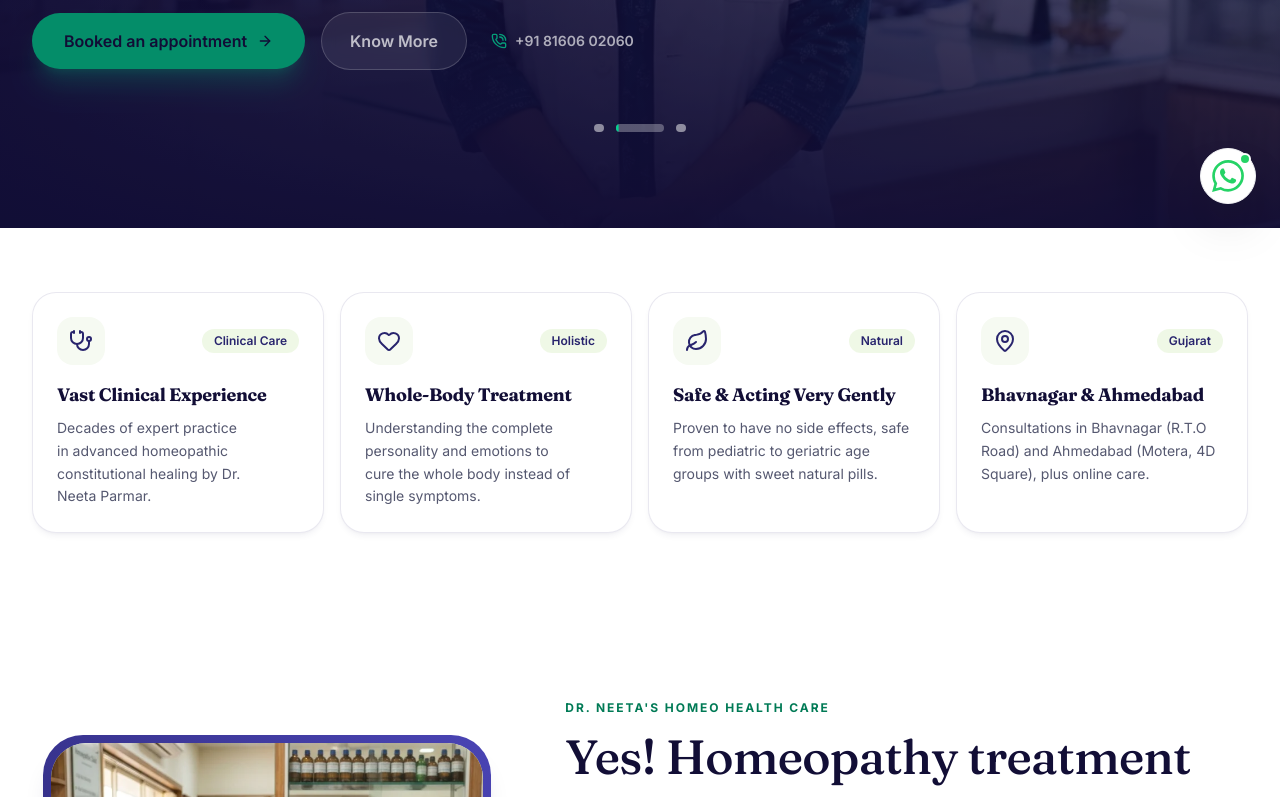
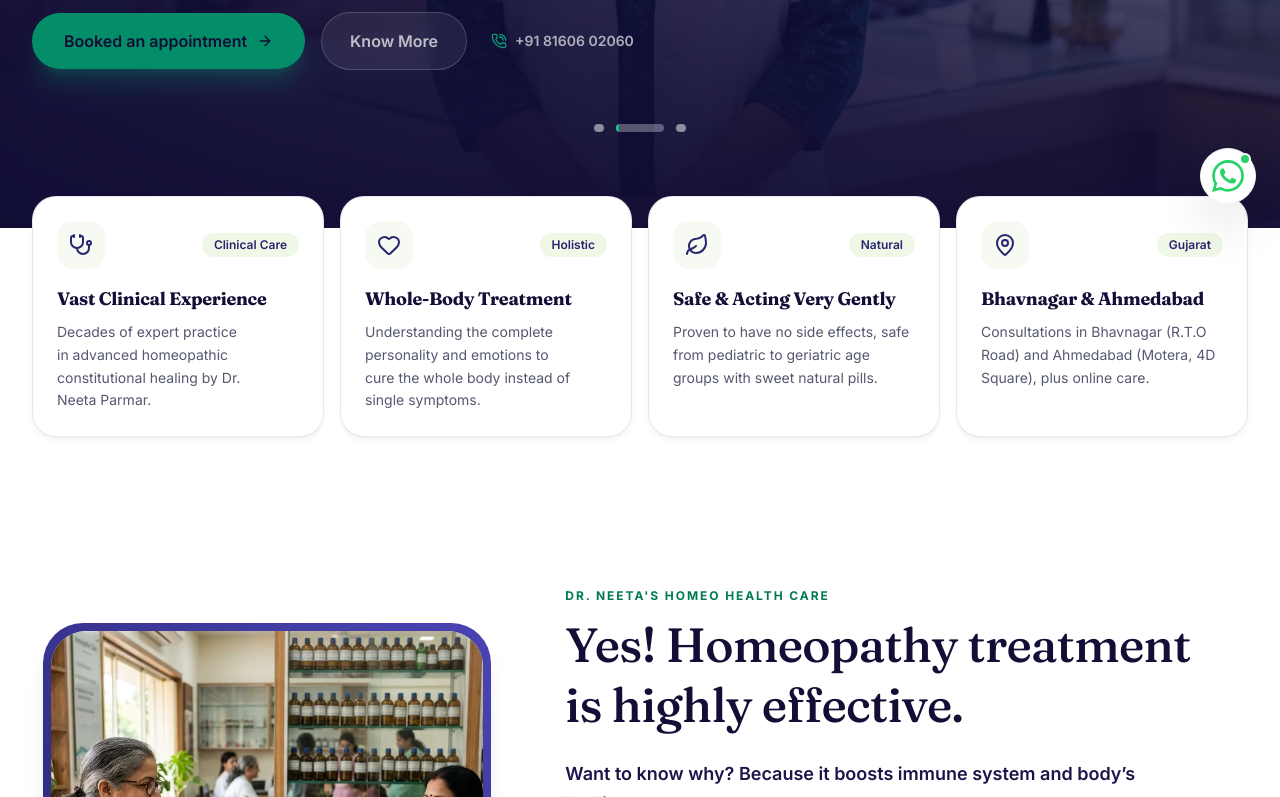
Before and after one commit to drashti1777/homeo-healing, a Next.js app: page / in a window 1280 px wide. Shown: the part 572-1369 px from the top of the page. Built offline with nearby package versions, Linux system fonts and the light colour scheme; no server answers.

Commit message:
style: adjust trust metrics top margin

```diff
--- a/src/components/home/TrustMetricsBar.tsx
+++ b/src/components/home/TrustMetricsBar.tsx
@@ -32,7 +32,7 @@ const STATS = [
 
 export function TrustMetricsBar() {
   return (
-    <section className="relative py-12 sm:py-16 z-10">
+    <section className="relative -mt-6 sm:-mt-8 z-10 mb-12">
       <div className="wrap">
         <div className="grid gap-4 sm:grid-cols-2 lg:grid-cols-4">
           {STATS.map((item, idx) => {
```
